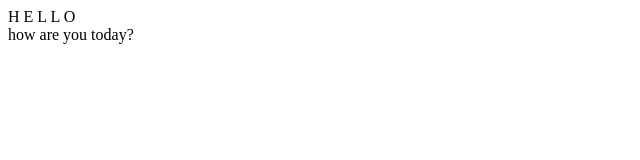
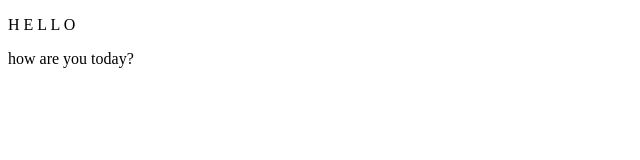
Before and after one commit to 1michellechu/1michellechu.github.io, a plain HTML site: page index.html in a window 1280 px wide. Shown: the whole page, without its empty margins (0-640 px from the left). Drawn offline with Linux system fonts and the light colour scheme.

Commit message:
Update index.html

```diff
--- a/index.html
+++ b/index.html
@@ -7,7 +7,8 @@
    <title></title>
 <!--  <link rel="stylesheet" href="./styles.css"> -->
  </head>
- <body>H E L L O
+ <body>
+  <p>H E L L O</p>
 <div>how are you today?</div>
  </body>
 </html>
```
